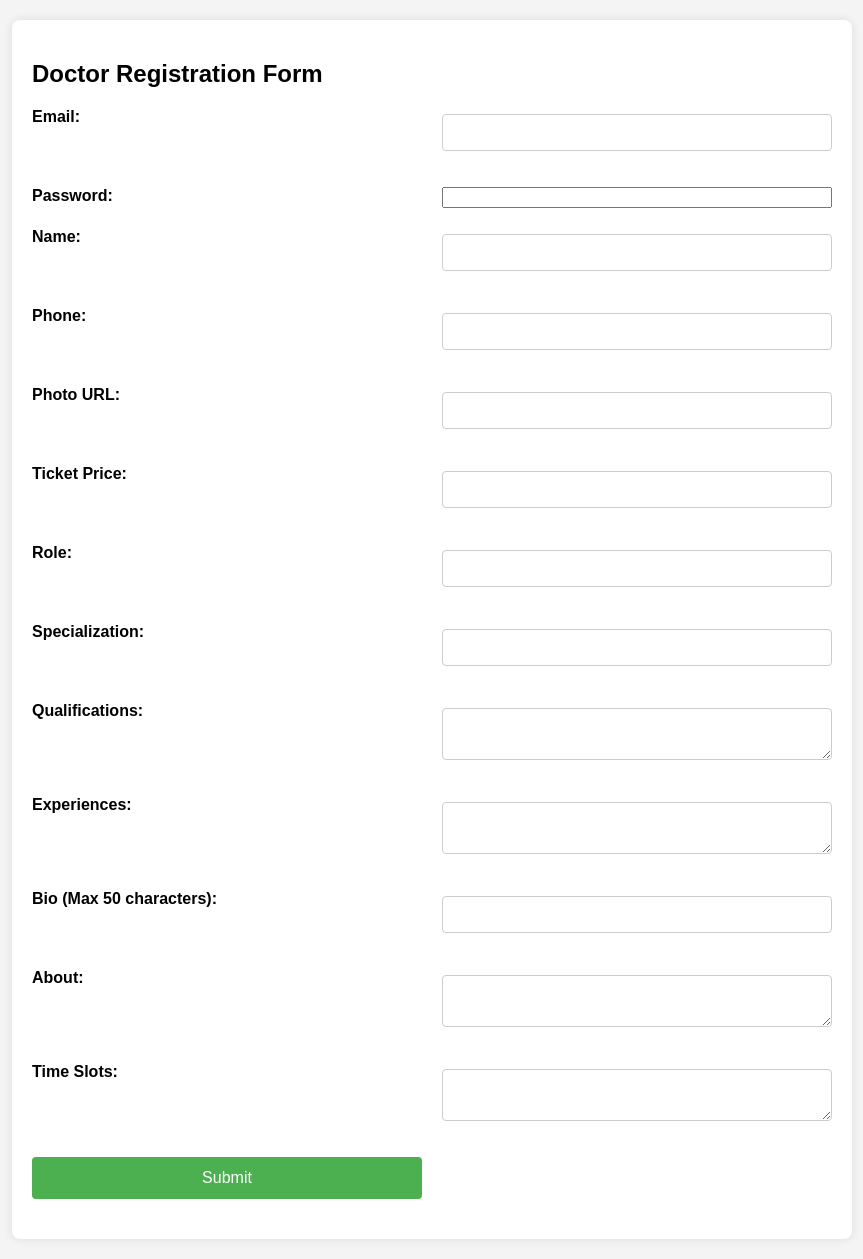
After one commit to Yash200331/Hospital_Management, a Node server app: page /createDoc in a window 1280 px wide. The commit adds this page. Shown: the whole page, without its empty margins (208-1071 px from the left). Run offline with Node 20, Linux system fonts and the light colour scheme; some libraries are stand-ins or nearby versions.

Commit message:
DoctorSchemaAdded

```diff
--- a/public/stylesheets/style.css
+++ b/public/stylesheets/style.css
@@ -48,7 +48,7 @@
 	color: var(--secondary);
 	position: relative;
 	font-weight: 500;
-	text-transform: uppercase;
+
   }
   .load h2 {
 	font-size: 7vw;
@@ -59,6 +59,10 @@
 	animation-timing-function: linear;
 	animation-duration: 1.5s;
 	animation-iteration-count: infinite;
+  }
+  .timer h4,.timer h5{
+	font-family: gilroy;
+
   }
 
   @keyframes now {
--- a/routes/index.js
+++ b/routes/index.js
@@ -1,15 +1,3 @@
-// var express = require('express');
-// var router = express.Router();
-
-// /* GET home page. */
-// router.get('/', function(req, res, next) {
-//   res.render('index', { title: 'Express' });
-// });
-// router.get('/login', function(req, res, next) {
-//   res.render('login', { title: 'Express' });
-// });
-
-// module.exports = router;
 const express = require('express');
 const router = express.Router();
 const userModel=require('./users')
@@ -23,26 +11,43 @@ router.get('/',isLoggedIn, function(req, res, next) {
 router.get('/login', function(req, res, next) {
   res.render('login');
 });
-router.get('/find-docter', function(req, res, next) {
-  res.render('docter');
+router.get('/createDoc', function(req, res, next) {
+  res.render('createDoc');
 });
-router.get('/Docter-Profile', function(req, res, next) {
+router.get('/findDoctor', function(req, res, next) {
+  res.render('doctor');
+});
+router.get('/DoctorProfile', function(req, res, next) {
   res.render('profileDoc');
 });
-router.post('/register',function(req,res){
-  const userData=new userModel({
-    username:req.body.username,
-    fullname:req.body.fullname,
-    email:req.body.email
-  });
-  userModel.register(userData,req.body.password)
-  .then(function(registereduser){
-    passport.authenticate("local")(req,res,function(){
-      res.redirect('/')
-    })
-  })
+router.post('/register', async function(req,res,next){
+  const { username, password, role } = req.body;
+try {
+  const existingAdmin = await userModel.findOne({ role: 'admin' });
+    if (role === 'admin' && existingAdmin) {
+      throw new Error('Admin already exists.');
+    }
+    else{
+      const user = await new userModel({
+        username: req.body.username,
+        name:req.body.name,
+        email:req.body.email,
+        role:req.body.role,
+      })
+      userModel.register(user,req.body.password)
+      .then(function(){
+      passport.authenticate('local')(req,res, function(err){
+        res.redirect('/')
+      })
+      })
+    }
+
+} catch (error) {
+  console.error(error);
+  res.render('login', { error: error.message });
+}
+
 })
-
 router.post("/login",passport.authenticate("local",{
   successRedirect:"/",
   failureRedirect:"/login"
--- /dev/null
+++ b/views/createDoc.ejs
@@ -0,0 +1,127 @@
+<!DOCTYPE html>
+<html lang="en">
+<head>
+    <meta charset="UTF-8">
+    <meta name="viewport" content="width=device-width, initial-scale=1.0">
+    <title>Doctor Registration Form</title>
+    <style>
+        body {
+            font-family: Arial, sans-serif;
+            margin: 0;
+            padding: 0;
+            background-color: #f4f4f4;
+        }
+
+        .container {
+            max-width: 800px;
+            margin: 20px auto;
+            background-color: #fff;
+            padding: 20px;
+            border-radius: 8px;
+            box-shadow: 0 0 10px rgba(0, 0, 0, 0.1);
+        }
+
+        .form-group {
+            margin-bottom: 20px;
+            display: grid;
+            grid-template-columns: 1fr 1fr;
+            gap: 20px;
+        }
+
+        label {
+            font-weight: bold;
+        }
+
+        input[type="text"],
+        input[type="email"],
+        input[type="number"],
+        textarea {
+            width: 100%;
+            padding: 10px;
+            border: 1px solid #ccc;
+            border-radius: 4px;
+            box-sizing: border-box;
+            margin-top: 6px;
+            margin-bottom: 16px;
+            resize: vertical;
+        }
+
+        input[type="submit"] {
+            background-color: #4caf50;
+            color: white;
+            padding: 12px 20px;
+            border: none;
+            border-radius: 4px;
+            cursor: pointer;
+            font-size: 16px;
+        }
+
+        input[type="submit"]:hover {
+            background-color: #45a049;
+        }
+    </style>
+</head>
+<body>
+    <div class="container">
+        <h2>Doctor Registration Form</h2>
+        <form action="/submit" method="post">
+            <div class="form-group">
+                <label for="email">Email:</label>
+                <input type="email" id="email" name="email" required>
+            </div>
+            <div class="form-group">
+                <label for="password">Password:</label>
+                <input type="password" id="password" name="password" required>
+            </div>
+            <div class="form-group">
+                <label for="name">Name:</label>
+                <input type="text" id="name" name="name" required>
+            </div>
+            <div class="form-group">
+                <label for="phone">Phone:</label>
+                <input type="number" id="phone" name="phone">
+            </div>
+            <div class="form-group">
+                <label for="photo">Photo URL:</label>
+                <input type="text" id="photo" name="photo">
+            </div>
+            <div class="form-group">
+                <label for="ticketPrice">Ticket Price:</label>
+                <input type="number" id="ticketPrice" name="ticketPrice">
+            </div>
+            <div class="form-group">
+                <label for="role">Role:</label>
+                <input type="text" id="role" name="role">
+            </div>
+            <!-- Fields for doctors only -->
+            <div class="form-group">
+                <label for="specialization">Specialization:</label>
+                <input type="text" id="specialization" name="specialization">
+            </div>
+            <div class="form-group">
+                <label for="qualifications">Qualifications:</label>
+                <textarea id="qualifications" name="qualifications"></textarea>
+            </div>
+            <div class="form-group">
+                <label for="experiences">Experiences:</label>
+                <textarea id="experiences" name="experiences"></textarea>
+            </div>
+            <div class="form-group">
+                <label for="bio">Bio (Max 50 characters):</label>
+                <input type="text" id="bio" name="bio" maxlength="50">
+            </div>
+            <div class="form-group">
+                <label for="about">About:</label>
+                <textarea id="about" name="about"></textarea>
+            </div>
+            <div class="form-group">
+                <label for="timeSlots">Time Slots:</label>
+                <textarea id="timeSlots" name="timeSlots"></textarea>
+            </div>
+            <div class="form-group" style="grid-column: span 2;">
+                <input type="submit" value="Submit">
+            </div>
+        </form>
+    </div>
+</body>
+</html>
--- a/views/docter.ejs
+++ b/views/doctor.ejs
@@ -33,7 +33,7 @@
                     <h3 class="text-sm opacity-70 tracking-tighter font-semibold ">Anganwadi Adora Hospital, Bhopal</h3>
                 </div>
                 <div class="view-profile mt-5 flex w-full  items-center ">
-                    <a class="text-md px-4 py-2 bg-teal-600 rounded-lg font-semibold" href="">View Profile</a>
+                    <a class="text-md px-4 py-2 bg-teal-600 rounded-lg font-semibold" href="/DoctorProfile">View Profile</a>
                 </div>
             </div>
             <div class="card overflow-hidden  w-[20%] rounded-lg">
```
Also changed, not shown: routes/BookingSchema.js (added, +33 -0 lines), routes/DoctorSchema.js (added, +44 -0 lines), routes/ReviewSchema.js (added, +28 -0 lines), views/index.ejs (+52 -8 lines).
